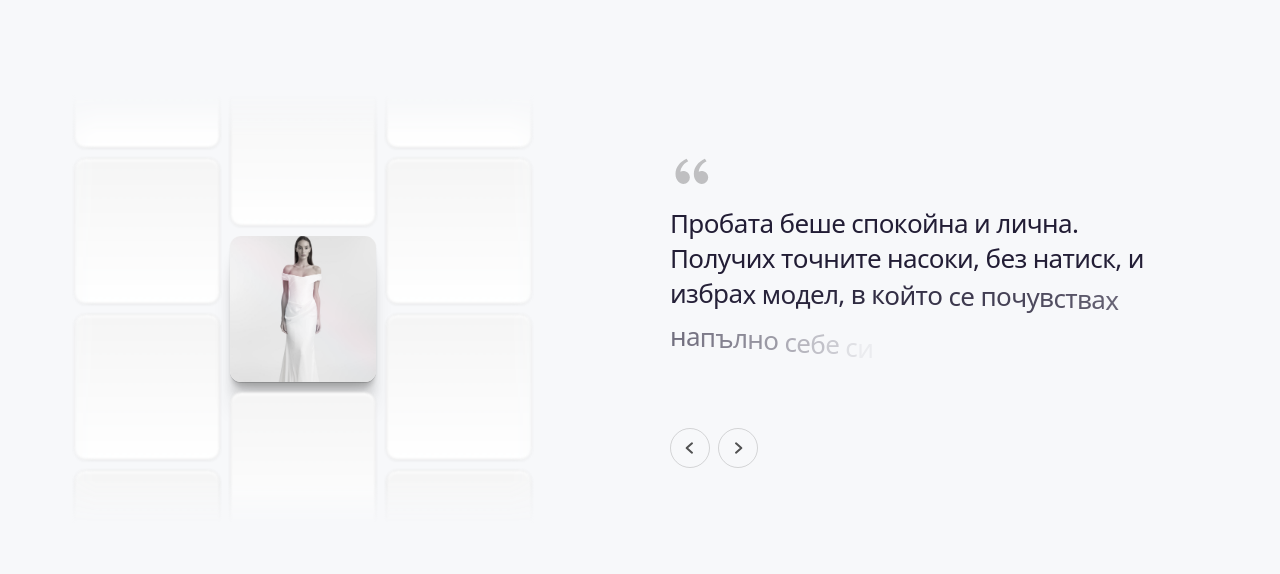
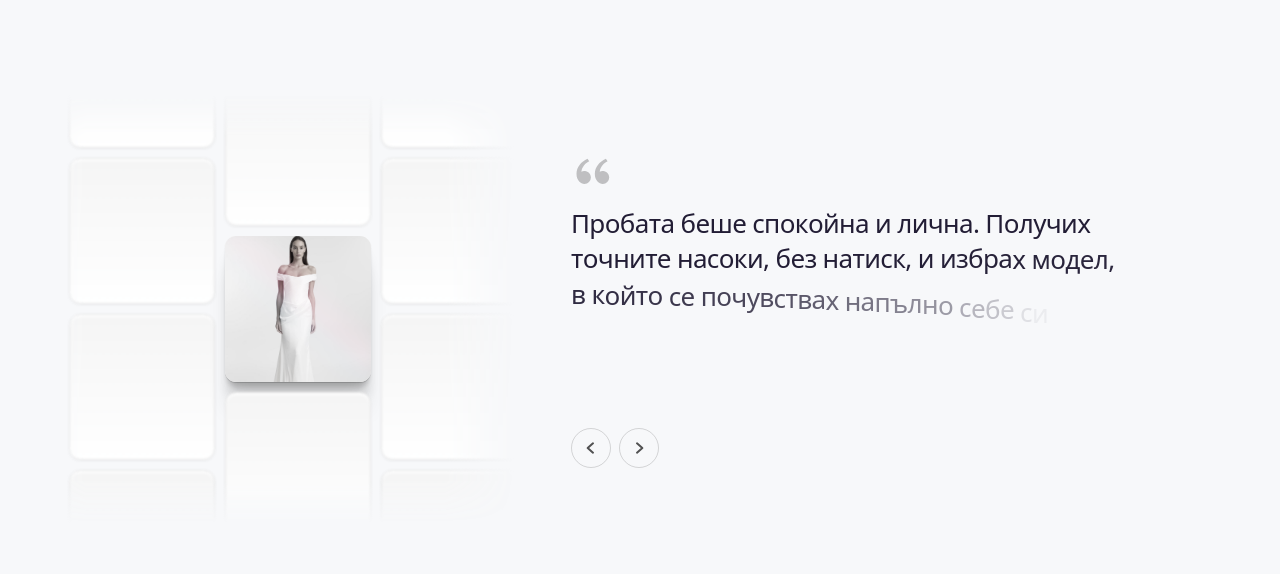
Before and after one commit to stilliyan/emocia, a Next.js app: page / in a window 1280 px wide. Shown: the part 4416-4990 px from the top of the page. Built offline with nearby package versions, Linux system fonts and the light colour scheme; no server answers.

Commit message:
style: bring testimonial media and copy closer

```diff
--- a/src/components/storefront/scroll-reel-testimonials.tsx
+++ b/src/components/storefront/scroll-reel-testimonials.tsx
@@ -218,7 +218,7 @@ export function ScrollReelTestimonials({
     >
       <div
         aria-hidden="true"
-        className="relative h-72 w-full shrink-0 self-stretch overflow-hidden md:h-auto md:w-[46%]"
+        className="relative h-72 w-full shrink-0 self-stretch overflow-hidden md:h-auto md:w-[40%]"
         style={{
           WebkitMaskImage:
             "linear-gradient(to right, transparent 0%, black 14%, black 86%, transparent 100%), linear-gradient(to bottom, transparent 0%, black 10%, black 90%, transparent 100%)",
@@ -228,7 +228,7 @@ export function ScrollReelTestimonials({
           maskComposite: "intersect",
         }}
       >
-        <div className="absolute inset-0 flex items-center justify-center gap-2.5">
+        <div className="absolute inset-0 flex items-center justify-center gap-2.5 md:translate-x-8">
           {[sideY, middleY, sideY].map((offset, columnIndex) => (
             <div
               key={columnIndex}
@@ -253,7 +253,7 @@ export function ScrollReelTestimonials({
         </div>
       </div>
 
-      <div className="flex min-w-0 flex-1 flex-col justify-between self-stretch px-6 py-9 md:px-14 md:py-14 lg:px-20">
+      <div className="flex min-w-0 flex-1 flex-col justify-between self-stretch px-6 py-9 md:px-14 md:py-14">
         <div className="flex flex-col gap-3">
           <svg className="block h-11 w-11 text-muted-foreground/35" viewBox="0 0 24 24" fill="currentColor" aria-hidden="true">
             <path d="M4.58 17.32C3.55 16.23 3 15 3 13.01c0-3.5 2.46-6.64 6.03-8.19l.9 1.38c-3.34 1.8-4 4.15-4.25 5.62.54-.28 1.24-.38 1.93-.31 1.8.17 3.23 1.65 3.23 3.49a3.5 3.5 0 0 1-3.5 3.5c-1.07 0-2.1-.49-2.75-1.18zm10 0C13.55 16.23 13 15 13 13.01c0-3.5 2.46-6.64 6.03-8.19l.9 1.38c-3.34 1.8-4 4.15-4.25 5.62.54-.28 1.24-.38 1.93-.31 1.8.17 3.23 1.65 3.23 3.49a3.5 3.5 0 0 1-3.5 3.5c-1.07 0-2.1-.49-2.75-1.18z" />
```
